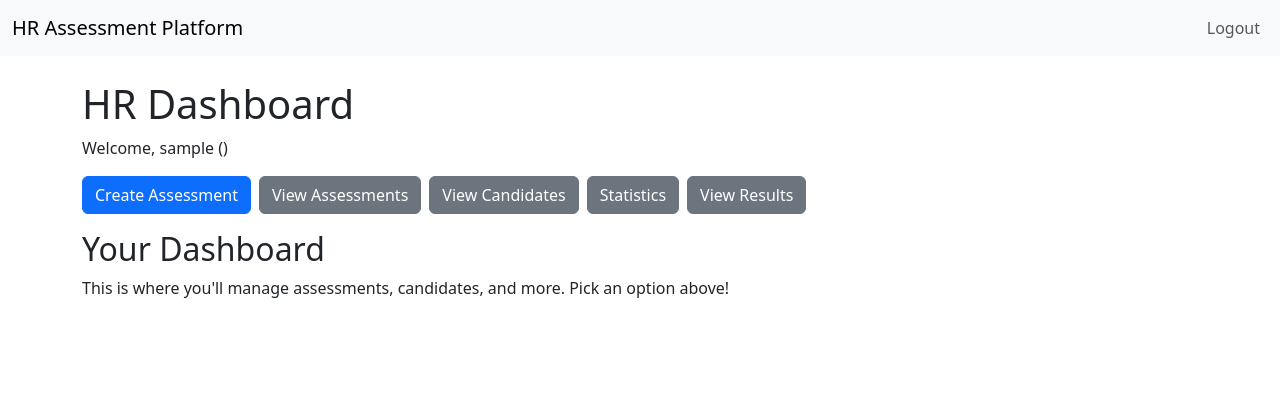
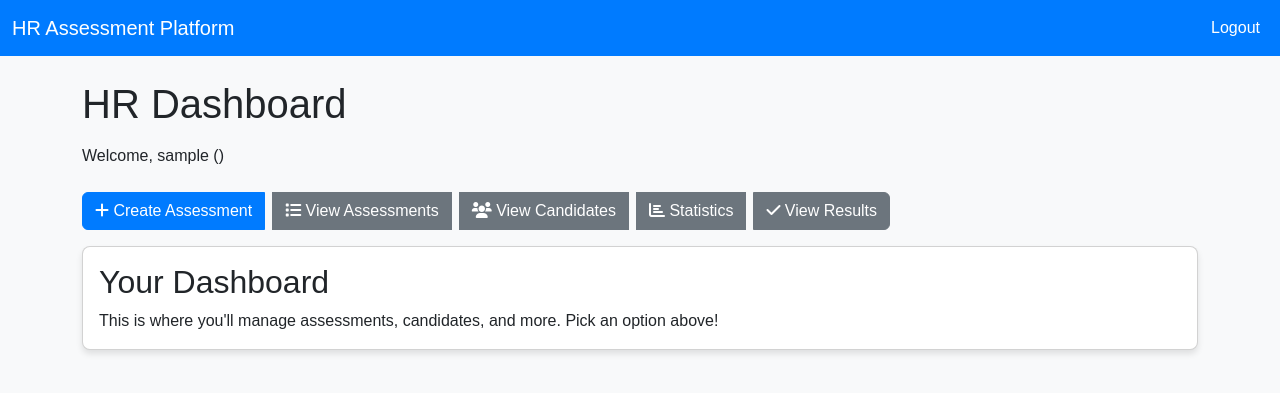
Before and after one commit to mohamedsamirpassion/hr-assessment-platform-3, a Django app: page /hr/dashboard/ in a window 1280 px wide. Shown: the top 393 px of the page. Run offline with Django 5.2, Linux system fonts and the light colour scheme; the visitor is signed in with stand-in values (Sample User, id 1).

Commit message:
Fixed static tag error in base.html and added Font Awesome CDN

```diff
--- a/core/urls.py
+++ b/core/urls.py
@@ -1,5 +1,7 @@
 from django.urls import path
 from . import views
+
+app_name = 'core'  # Ensure this is present for namespace
 
 urlpatterns = [
     path('', views.home, name='home'),
--- /dev/null
+++ b/static/css/custom.css
@@ -0,0 +1,42 @@
+/* static/css/custom.css */
+body {
+    font-family: 'Arial', sans-serif;
+    background-color: #f8f9fa;
+}
+
+.navbar {
+    background-color: #007bff !important; /* Custom navbar color */
+}
+
+.navbar-brand, .nav-link {
+    color: white !important;
+}
+
+.nav-link:hover {
+    color: #e9ecef !important;
+}
+
+.card {
+    border-radius: 8px;
+    box-shadow: 0 4px 6px rgba(0, 0, 0, 0.1);
+}
+
+.btn-primary {
+    background-color: #007bff;
+    border-color: #007bff;
+}
+
+.btn-primary:hover {
+    background-color: #0056b3;
+    border-color: #0056b3;
+}
+
+.btn-secondary {
+    background-color: #6c757d;
+    border-color: #6c757d;
+}
+
+.btn-secondary:hover {
+    background-color: #5a6268;
+    border-color: #5a6268;
+}
--- a/templates/base.html
+++ b/templates/base.html
@@ -1,24 +1,27 @@
 <!DOCTYPE html>
 <html lang="en">
 <head>
+    {% load static %}
     <meta charset="UTF-8">
     <meta name="viewport" content="width=device-width, initial-scale=1">
     <title>{% block title %}HR Assessment Platform{% endblock %}</title>
     <link href="https://cdn.jsdelivr.net/npm/bootstrap@5.3.3/dist/css/bootstrap.min.css" rel="stylesheet" integrity="sha384-QWTKZyjpPEjISv5WaRU9OFeRpok6YctnYmDr5pNlyT2bRjXh0JMhjY6hW+ALEwIH" crossorigin="anonymous">
+    <link rel="stylesheet" href="https://cdnjs.cloudflare.com/ajax/libs/font-awesome/6.0.0-beta3/css/all.min.css">  <!-- Add this line for Font Awesome -->
+    <link href="{% static 'css/custom.css' %}" rel="stylesheet">
     {% block extra_css %}{% endblock %}
 </head>
 <body>
     <nav class="navbar navbar-expand-lg navbar-light bg-light">
         <div class="container-fluid">
-            <a class="navbar-brand" href="{% url 'home' %}">HR Assessment Platform</a>
+            <a class="navbar-brand" href="{% url 'core:home' %}">HR Assessment Platform</a>
             {% if request.user.is_authenticated %}
                 <div class="navbar-nav">
                     {% if request.user.hrprofile %}
-                        <a class="nav-link" href="{% url 'hr_dashboard' %}">HR Dashboard</a>
+                        <a class="nav-link" href="{% url 'core:hr_dashboard' %}">HR Dashboard</a>
                     {% elif request.user.candidateprofile %}
-                        <a class="nav-link" href="{% url 'candidate_dashboard' %}">Candidate Dashboard</a>
+                        <a class="nav-link" href="{% url 'core:candidate_dashboard' %}">Candidate Dashboard</a>
                     {% endif %}
-                    <a class="nav-link" href="{% url 'logout' %}">Logout</a>
+                    <a class="nav-link" href="{% url 'core:logout' %}">Logout</a>
                 </div>
             {% endif %}
         </div>
--- a/templates/create_assessment.html
+++ b/templates/create_assessment.html
@@ -92,7 +92,7 @@
         </div>
         <button type="submit" class="btn btn-primary">Create Assessment</button>
     </form>
-    <a href="{% url 'hr_dashboard' %}" class="btn btn-secondary mt-2">Back to Dashboard</a>
+    <a href="{% url 'core:hr_dashboard' %}" class="btn btn-secondary mt-2">Back to Dashboard</a>  <!-- Updated to use 'core:hr_dashboard' -->
 
     <script>
         function showQuestionFields() {
--- a/templates/hr_dashboard.html
+++ b/templates/hr_dashboard.html
@@ -3,15 +3,23 @@
 {% block title %}HR Dashboard{% endblock %}
 
 {% block content %}
-    <h1>HR Dashboard</h1>
-    <p>Welcome, {{ request.user.username }} ({{ request.user.hrprofile.company_name }})</p>
-    <div class="nav mb-3">
-        <a href="{% url 'create_assessment' %}" class="btn btn-primary me-2">Create Assessment</a>
-        <a href="{% url 'view_assessments' %}" class="btn btn-secondary me-2">View Assessments</a>
-        <a href="{% url 'view_candidates' %}" class="btn btn-secondary me-2">View Candidates</a>
-        <a href="{% url 'statistics' %}" class="btn btn-secondary me-2">Statistics</a>
-        <a href="{% url 'view_results' %}" class="btn btn-secondary me-2">View Results</a>  <!-- New link -->
+    <div class="row">
+        <div class="col-md-12">
+            <h1 class="mb-3">HR Dashboard</h1>
+            <p class="mb-4">Welcome, {{ request.user.username }} ({{ request.user.hrprofile.company_name }})</p>
+            <div class="nav mb-3">
+                <div class="btn-group" role="group">
+                    <a href="{% url 'core:create_assessment' %}" class="btn btn-primary me-2"><i class="fas fa-plus"></i> Create Assessment</a>
+                    <a href="{% url 'core:view_assessments' %}" class="btn btn-secondary me-2"><i class="fas fa-list"></i> View Assessments</a>
+                    <a href="{% url 'core:view_candidates' %}" class="btn btn-secondary me-2"><i class="fas fa-users"></i> View Candidates</a>
+                    <a href="{% url 'core:statistics' %}" class="btn btn-secondary me-2"><i class="fas fa-chart-bar"></i> Statistics</a>
+                    <a href="{% url 'core:view_results' %}" class="btn btn-secondary me-2"><i class="fas fa-check"></i> View Results</a>
+                </div>
+            </div>
+            <div class="card p-3">
+                <h2 class="card-title">Your Dashboard</h2>
+                <p class="card-text">This is where you'll manage assessments, candidates, and more. Pick an option above!</p>
+            </div>
+        </div>
     </div>
-    <h2>Your Dashboard</h2>
-    <p>This is where you'll manage assessments, candidates, and more. Pick an option above!</p>
 {% endblock %}
```
